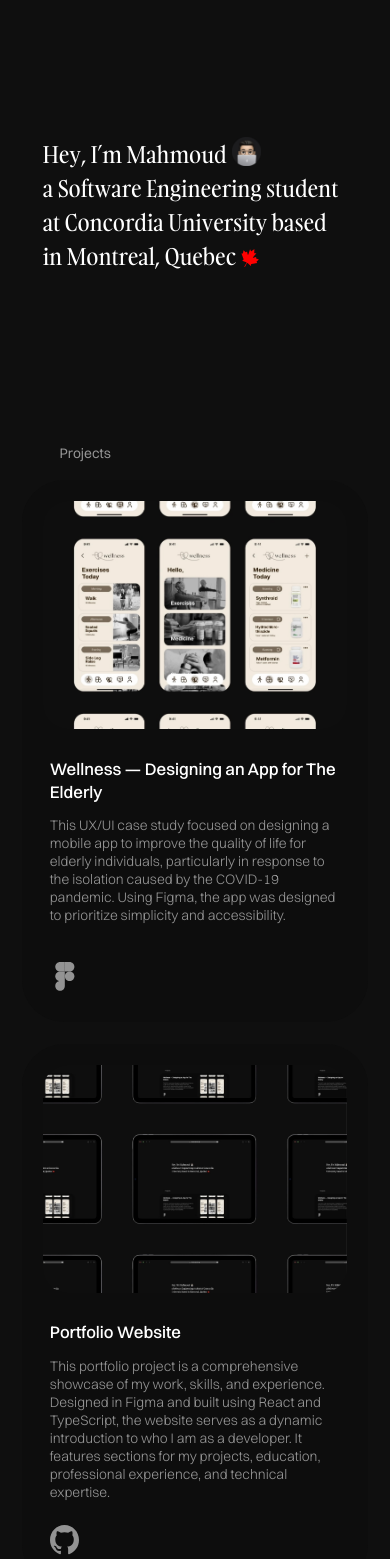
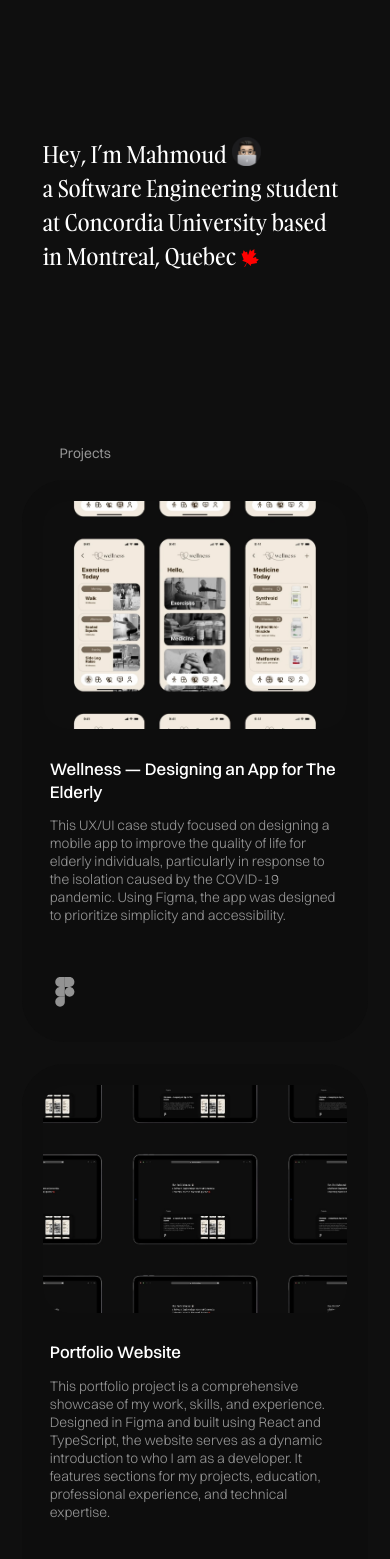
Before and after one commit to mavmoud/personal-website, a React (Vite) app: page / in a window 390 px wide. Shown: the top 1559 px of the page. Built offline with nearby package versions, Linux system fonts and the light colour scheme.

Commit message:
Fixed ProjectDetails gap on mobile

```diff
--- a/src/components/style/ProjectCard.css
+++ b/src/components/style/ProjectCard.css
@@ -60,7 +60,7 @@
 @media (max-width: 768px) {
     .ProjectCard {
         width: 78.1vw;
-        height: 126.46vw;
+        height: fit-content;
         border-radius: 10.68vw;
         margin-bottom: 5.59vw;
         padding: 5.34vw 5.34vw 7.12vw 5.34vw;
@@ -71,10 +71,10 @@
         margin-right: auto;
         margin-left: auto;
         width: 74.55vw;
-        height: 61.83vw;
+        height: fit-content;
         padding-right: 1.78vw;
         padding-left: 1.78vw;
-        gap: 41vw;
+        gap: 45vw;
     }
     .ProjectInfo{
         width: 73.53vw;
```
Also changed, not shown: src/assets/images/MyWebsiteImg.jpg (deleted), src/assets/images/WebsiteImage.jpg.
